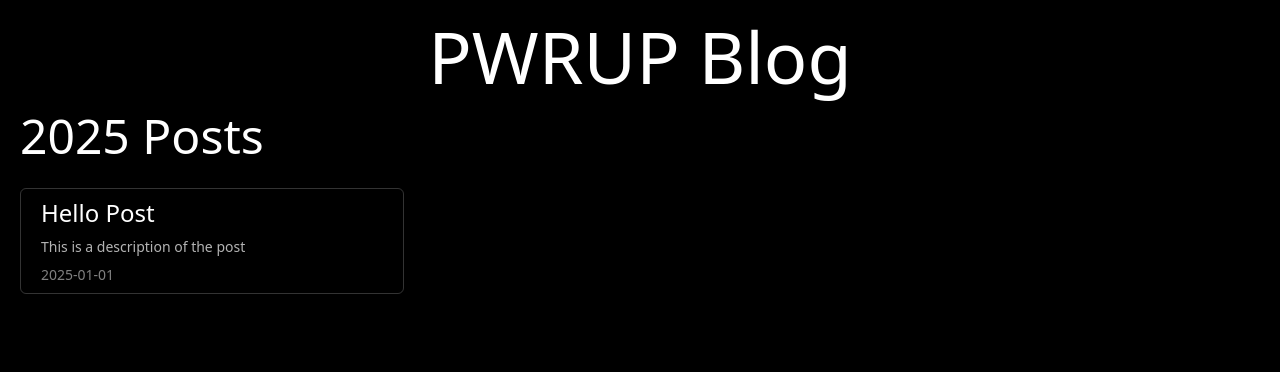
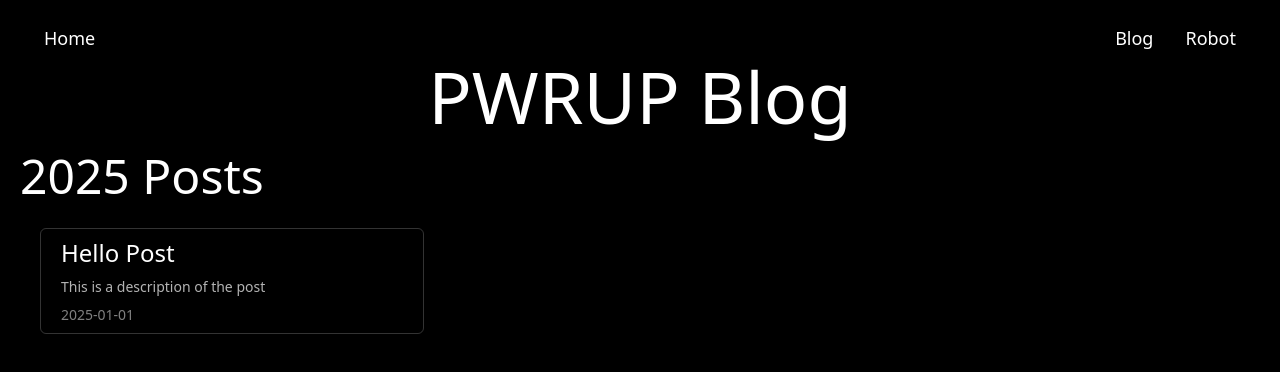
Before and after one commit to godbrigero/pwrup-website, a Next.js app: page /blog in a window 1280 px wide. Shown: the top 372 px of the page. Built offline with nearby package versions, Linux system fonts and the light colour scheme.

Commit message:
add better

```diff
--- a/src/app/blog/content/layout.tsx
+++ b/src/app/blog/content/layout.tsx
@@ -4,7 +4,7 @@ export default function RootLayout({
   children: React.ReactNode;
 }>) {
   return (
-    <div className="text-white p-5 flex flex-col gap-5 items-center">
+    <div className="text-white p-5 flex flex-col gap-5 items-center mt-10">
       <div className="transition-all duration-300 lg:w-1/2 md:w-3/4 w-6/7">
         {children}
       </div>
--- a/src/app/blog/page.tsx
+++ b/src/app/blog/page.tsx
@@ -1,19 +1,27 @@
 import { SimpleBlogPost } from "@/components/BlogPost";
+
+const posts = [
+  {
+    title: "Hello Post",
+    description: "This is a description of the post",
+    date: "2025-01-01",
+    href: "/blog/content/2025/hello",
+  },
+];
 
 export default function BlogPage() {
   return (
-    <main className="text-white p-5 flex flex-col gap-5">
+    <main className="text-white p-5 flex flex-col gap-5 mt-10">
       <div className="flex justify-center items-center">
         <h1 className="text-7xl font-medium">PWRUP Blog</h1>
       </div>
       <div className="flex flex-col gap-2">
         <div className="text-5xl font-medium mb-5">2025 Posts</div>
-        <SimpleBlogPost
-          title="Hello Post"
-          description="This is a description of the post"
-          date="2025-01-01"
-          href="/blog/content/2025/hello"
-        />
+        <div className="flex flex-wrap gap-5 mx-5">
+          {posts.map((post) => (
+            <SimpleBlogPost key={post.href} {...post} />
+          ))}
+        </div>
       </div>
     </main>
   );
--- a/src/app/globals.css
+++ b/src/app/globals.css
@@ -1,5 +1,6 @@
 @import "tailwindcss";
 
+/*
 ::-webkit-scrollbar {
   display: none;
 }
@@ -8,3 +9,4 @@ html {
   -ms-overflow-style: none;
   scrollbar-width: none;
 }
+*/
--- a/src/app/layout.tsx
+++ b/src/app/layout.tsx
@@ -1,3 +1,4 @@
+import { NavMenu } from "@/components/NavMenu";
 import "./globals.css";
 
 export default function RootLayout({
@@ -8,6 +9,9 @@ export default function RootLayout({
   return (
     <html lang="en">
       <body className="bg-black scrollbar-hide overflow-x-hidden">
+        <header className="fixed top-0 left-0 right-0 z-50 p-6 mx-5">
+          <NavMenu />
+        </header>
         {children}
       </body>
     </html>
--- a/src/app/page.tsx
+++ b/src/app/page.tsx
@@ -1,7 +1,7 @@
 "use client";
 
 import { LargeText, LogoPageContainer } from "@/components/PwrupLogo";
-import { NextSlideText } from "@/components/NextSlideText";
+import { QuoteWBorder } from "@/components/Quotes";
 import { useLayoutEffect, useRef } from "react";
 import gsap from "gsap";
 import { ScrollTrigger } from "gsap/ScrollTrigger";
@@ -44,7 +44,6 @@ export default function Home() {
   }, []);
 
   return (
-    <SmoothScrollProvider>
     <main className="min-h-[300dvh]">
       <section ref={heroRef} className="relative h-[200dvh]">
         <LogoPageContainer>
@@ -52,14 +51,11 @@ export default function Home() {
         </LogoPageContainer>
       </section>
       <section className="h-dvh w-full flex items-center justify-center">
-          <div className="w-fit">
-            <NextSlideText
+        <QuoteWBorder
           title='"Impossible is a word to be found only in the dictionary of fools."'
           subtitle="— Napoleon Bonaparte"
         />
-          </div>
       </section>
     </main>
-    </SmoothScrollProvider>
   );
 }
--- a/src/components/NavMenu.tsx
+++ b/src/components/NavMenu.tsx
@@ -1,80 +1,30 @@
-"use client";
-
-import { useState } from "react";
-import { LazyMotion, domAnimation, m, AnimatePresence } from "framer-motion";
-import * as Dialog from "@radix-ui/react-dialog";
-import { NavMenuLinks } from "@/components/NavMenuLinks";
-
 export function NavMenu() {
-  const [open, setOpen] = useState(false);
-  const close = () => setOpen(false);
+  const links = [
+    { href: "/", label: "Home" },
+    { href: "/blog", label: "Blog" },
+    { href: "/robot", label: "Robot" },
+  ];
 
   return (
-    <LazyMotion features={domAnimation} strict>
-      <Dialog.Root open={open} onOpenChange={setOpen}>
-        <div className="fixed top-4 right-4 z-50">
-          <Dialog.Trigger asChild>
-            <button
-              aria-label={open ? "Close menu" : "Open menu"}
-              className="h-10 w-10 rounded-full cursor-pointer bg-white/10 hover:bg-white/15 text-white grid place-items-center backdrop-blur border border-white/20"
-            >
-              <span className="sr-only">Menu</span>
-              <div className="relative h-4 w-5">
-                <m.span
-                  className="absolute left-0 top-0 h-0.5 w-full bg-white"
-                  animate={{ rotate: open ? 45 : 0, y: open ? 8 : 0 }}
-                  transition={{ type: "spring", stiffness: 400, damping: 30 }}
-                />
-                <m.span
-                  className="absolute left-0 top-1/2 -mt-0.5 h-0.5 w-full bg-white"
-                  animate={{ opacity: open ? 0 : 1 }}
-                  transition={{ duration: 0.2 }}
-                />
-                <m.span
-                  className="absolute left-0 bottom-0 h-0.5 w-full bg-white"
-                  animate={{ rotate: open ? -45 : 0, y: open ? -8 : 0 }}
-                  transition={{ type: "spring", stiffness: 400, damping: 30 }}
-                />
-              </div>
-            </button>
-          </Dialog.Trigger>
-
-          <AnimatePresence>
-            {open ? (
-              <Dialog.Portal forceMount>
-                <Dialog.Overlay asChild>
-                  <m.div
-                    className="fixed inset-0 bg-black/50 backdrop-blur-sm"
-                    initial={{ opacity: 0 }}
-                    animate={{ opacity: 1 }}
-                    exit={{ opacity: 0 }}
-                  />
-                </Dialog.Overlay>
-                <Dialog.Content asChild>
-                  <m.nav
-                    aria-label="Main"
-                    className="fixed top-0 right-0 h-full w-[80vw] max-w-sm bg-zinc-900/95 border-l border-white/10 text-white p-6"
-                    initial={{ x: "100%" }}
-                    animate={{ x: 0 }}
-                    exit={{ x: "100%" }}
-                    transition={{ type: "spring", stiffness: 300, damping: 30 }}
-                  >
-                    <div className="flex items-center justify-between mb-6">
-                      <span className="text-lg font-semibold">Menu</span>
-                      <Dialog.Close asChild>
-                        <button className="px-3 py-1 rounded bg-white/10 hover:bg-white/20 border border-white/20 cursor-pointer">
-                          Close
-                        </button>
-                      </Dialog.Close>
-                    </div>
-                    <NavMenuLinks onNavigate={close} />
-                  </m.nav>
-                </Dialog.Content>
-              </Dialog.Portal>
-            ) : null}
-          </AnimatePresence>
-        </div>
-      </Dialog.Root>
-    </LazyMotion>
+    <nav className="flex items-center w-full">
+      <a
+        key={links[0].href}
+        href={links[0].href}
+        className="text-lg font-medium text-white hover:text-gray-300 transition-colors"
+      >
+        {links[0].label}
+      </a>
+      <div className="flex gap-8 ml-auto">
+        {links.slice(1).map((link) => (
+          <a
+            key={link.href}
+            href={link.href}
+            className="text-lg font-medium text-white hover:text-gray-300 transition-colors"
+          >
+            {link.label}
+          </a>
+        ))}
+      </div>
+    </nav>
   );
 }
--- a/src/components/NavMenuLinks.tsx
+++ /dev/null
@@ -1,25 +0,0 @@
-"use client";
-
-export function NavMenuLinks(props: { onNavigate?: () => void }) {
-  const links: Array<{ href: string; label: string }> = [
-    { href: "#work", label: "Work" },
-    { href: "#about", label: "About" },
-    { href: "#contact", label: "Contact" },
-  ];
-
-  return (
-    <ul className="space-y-3">
-      {links.map((l) => (
-        <li key={l.href}>
-          <a
-            href={l.href}
-            onClick={props.onNavigate}
-            className="block px-3 py-2 rounded hover:bg-white/10 border border-transparent hover:border-white/10"
-          >
-            {l.label}
-          </a>
-        </li>
-      ))}
-    </ul>
-  );
-}
--- a/src/components/PwrupLogo.tsx
+++ b/src/components/PwrupLogo.tsx
@@ -61,7 +61,7 @@ export const LargeText = forwardRef<
         }}
         style={{
           textShadow: shadow,
-          WebkitTextStroke: "2px rgba(255,255,255,0.30)",
+          WebkitTextStroke: "2px rgba(255,255,255,0.3)",
           cursor: "default",
           ...props.style,
         }}
--- a/src/components/NextSlideText.tsx
+++ b/src/components/Quotes.tsx
@@ -2,7 +2,7 @@
 
 import { LazyMotion, domAnimation, m } from "framer-motion";
 
-export function NextSlideText(props: {
+export function QuoteWBorder(props: {
   title: string;
   subtitle?: string;
   className?: string;
@@ -10,19 +10,22 @@ export function NextSlideText(props: {
   return (
     <LazyMotion features={domAnimation} strict>
       <m.div
-        className={`flex flex-col items-center text-center w-fit mx-16 ${
+        className={`flex flex-col border border-white/20 rounded-lg p-5 items-center text-center w-fit mx-16 ${
           props.className ?? ""
         }`}
         initial={{ opacity: 0, y: 24 }}
         whileInView={{ opacity: 1, y: 0 }}
         viewport={{ once: true, amount: 0.4 }}
+        whileHover={{ scale: 1.02 }}
         transition={{ duration: 0.6, ease: "easeOut" }}
       >
-        <h2 className="text-4xl md:text-6xl font-bold text-white">
+        <h2 className="text-4xl md:text-6xl font-bold text-white mb-10">
           {props.title}
         </h2>
         {props.subtitle ? (
-          <p className="text-base md:text-xl text-white/70">{props.subtitle}</p>
+          <p className="text-base md:text-xl mr-auto ml-10 text-white/80">
+            {props.subtitle}
+          </p>
         ) : null}
       </m.div>
     </LazyMotion>
```
Lines whose indentation alone changed are shown as unchanged.
